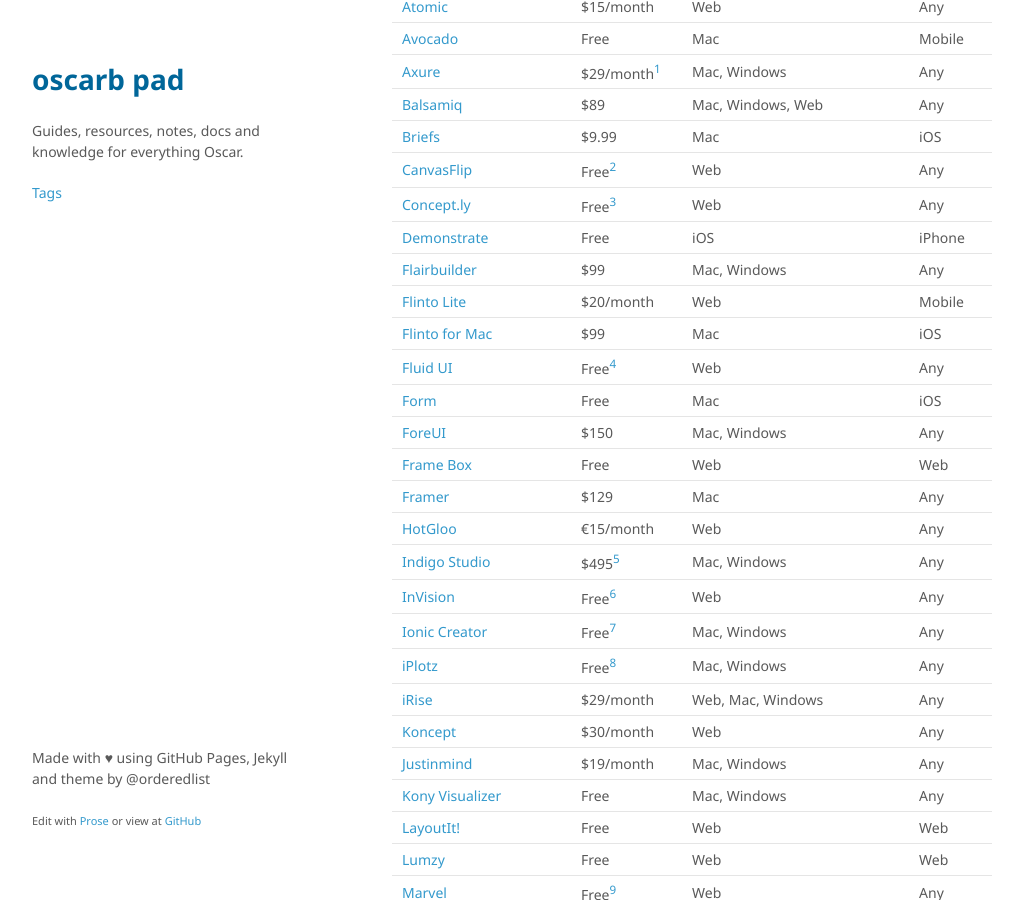
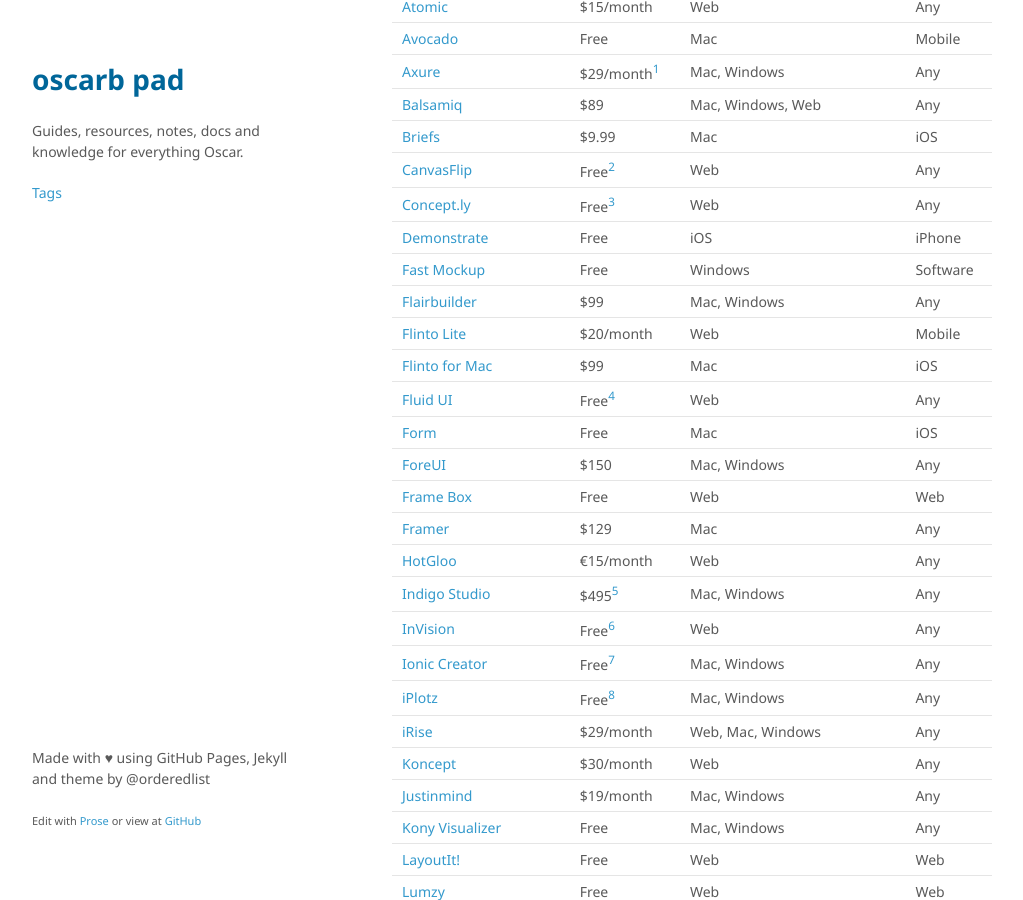
Before and after one commit to oscarb/pad, a Jekyll site: the page built from _docs/prototyping.md, in a window 1280 px wide and 900 px high, scrolled down 307 px. Shown: the whole window, without its empty margins (128-1151 px from the left). Built offline with Jekyll 4.4.1, drawn with Linux system fonts in a browser that asks for light colours; some web fonts are replaced.

Commit message:
Updated prototyping.md

```diff
--- a/_docs/prototyping.md
+++ b/_docs/prototyping.md
@@ -26,6 +26,7 @@ Name | Lowest price | Platform | Protype for
 [CanvasFlip](https://www.canvasflip.com/) | Free[^canvasflip] | Web | Any
 [Concept.ly](http://concept.ly/) | Free[^conceptly] | Web | Any
 [Demonstrate](https://itunes.apple.com/in/app/demonstrate-mobile-prototyping/id726285449) | Free | iOS | iPhone
+[Fast Mockup](https://fast-mockup.com/) | Free | Windows | Software
 [Flairbuilder](http://flairbuilder.com/)  | $99 | Mac, Windows | Any
 [Flinto Lite](https://www.flinto.com/) | $20/month | Web | Mobile
 [Flinto for Mac](https://www.flinto.com/mac) | $99 | Mac | iOS
```
